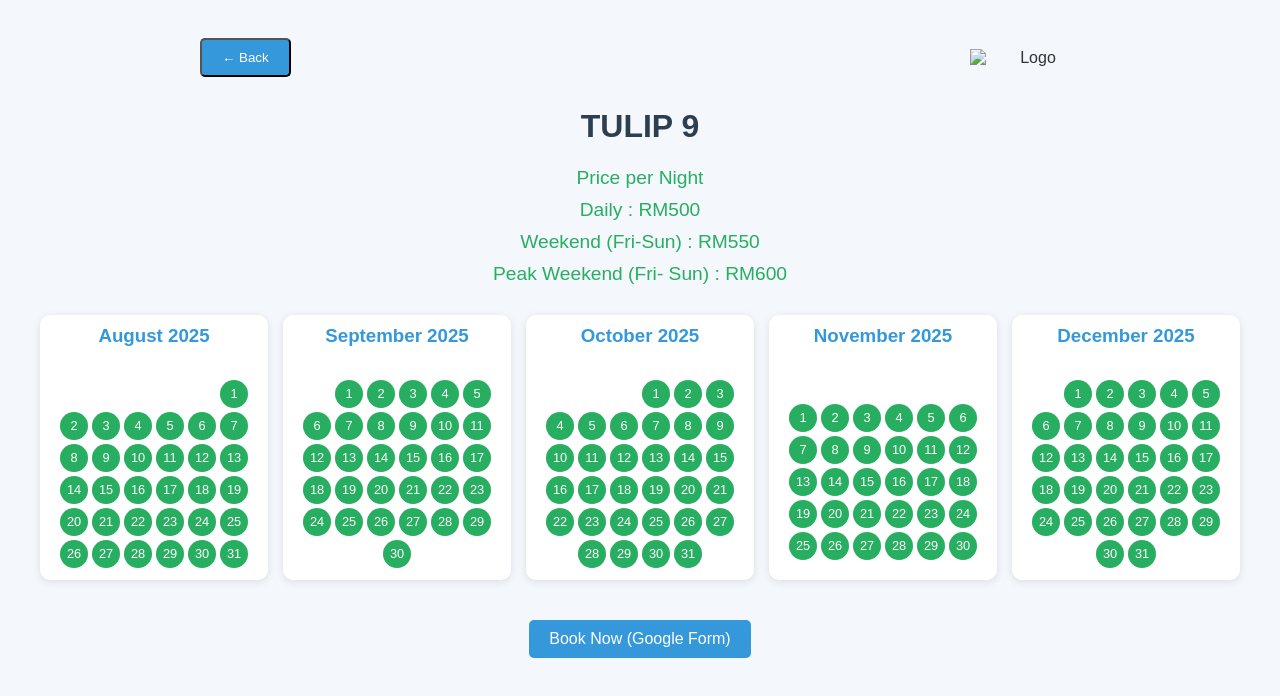
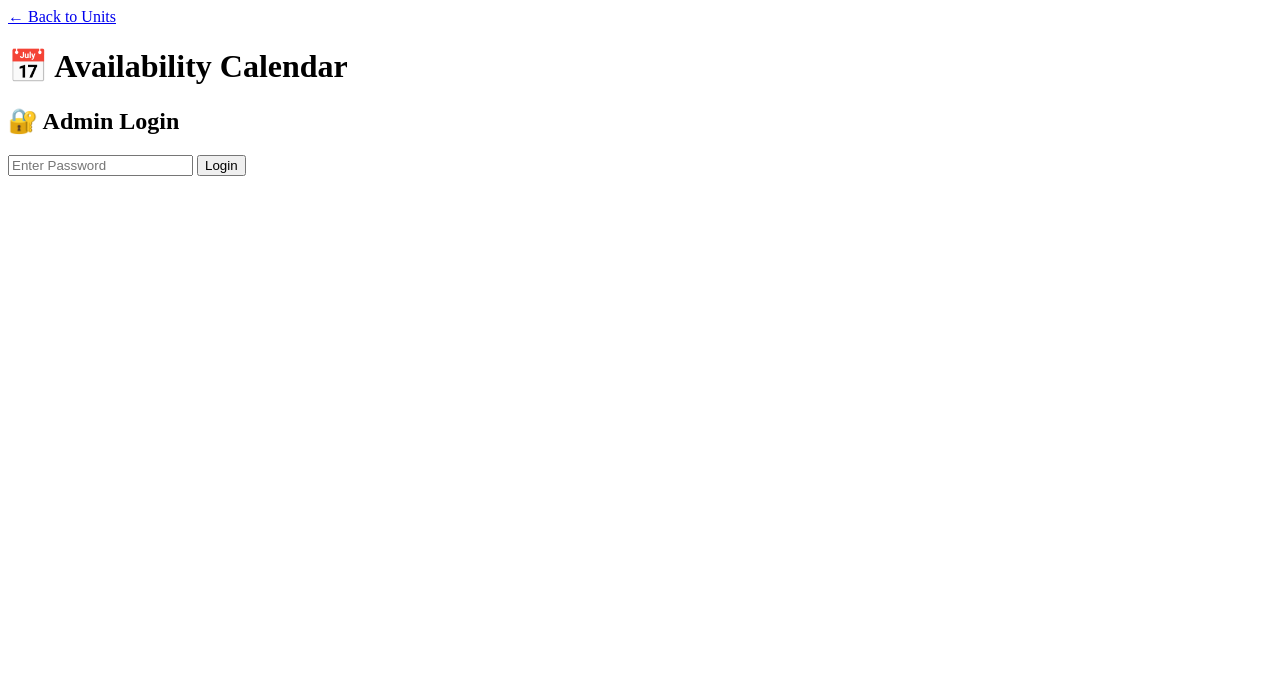
Before and after one commit to rota2903/new-tulip-page, a plain HTML site: page tulip9/index.html in a window 1280 px wide. Drawn offline with Linux system fonts and the light colour scheme; no server answers.

Commit message:
Update index.html

```diff
--- a/tulip9/index.html
+++ b/tulip9/index.html
@@ -3,167 +3,133 @@
 <head>
   <meta charset="UTF-8" />
   <meta name="viewport" content="width=device-width, initial-scale=1.0"/>
-  <title>TULIP 9 : Terrace No.18</title>
+  <title>Unit Calendar</title>
   <style>
-    body {
-      font-family: 'Arial', sans-serif;
-      background: #f4f7fc;
-      color: #333;
-      text-align: center;
-      padding: 20px;
-    }
-    .header {
-      display: flex;
-      justify-content: space-between;
-      align-items: center;
-      max-width: 900px;
-      margin: 0 auto 20px;
-    }
-    .logo {
-      width: 120px;
-    }
-    h1 {
-      color: #2c3e50;
-    }
-    .price {
-      font-size: 1.2em;
-      color: #27ae60;
-      margin: 10px 0;
-    }
-    .calendar {
-      display: grid;
-      grid-template-columns: repeat(5, 1fr);
-      gap: 15px;
-      max-width: 1200px;
-      margin: 30px auto;
-    }
-    .month {
-      background: white;
-      border-radius: 10px;
-      padding: 10px;
-      box-shadow: 0 2px 8px rgba(0,0,0,0.1);
-    }
-    .month h3 {
-      margin-top: 0;
-      color: #3498db;
-    }
-    .day {
-      display: inline-block;
-      width: 28px;
-      height: 28px;
-      line-height: 28px;
-      margin: 2px;
-      border-radius: 50%;
-      font-size: 0.8em;
-    }
-    .available { background: #27ae60; color: white; }
-    .booked { background: #e74c3c; color: white; }
-    .locked { background: #95a5a6; color: white; }
-    .off { color: #ccc; }
-
-    .form-link {
-      margin: 30px 0;
-    }
-    .btn {
-      background: #3498db;
-      color: white;
-      padding: 10px 20px;
-      text-decoration: none;
-      border-radius: 5px;
-      display: inline-block;
-      margin: 10px;
-    }
+    body {{ font-family: Arial, sans-serif; padding: 20px; background: #f8f9fa; max-width: 800px; margin:auto; }}
+    h1 {{ color: #2c3e50; }}
+    table {{ width:100%; border-collapse: collapse; margin:20px 0; }}
+    th, td {{ border:1px solid #ccc; padding:8px; text-align:center; }}
+    .past {{ background:#ccc; color:#777; }}
+    .open {{ background:#2ecc71; color:white; }}
+    .locked {{ background:#95a5a6; color:white; }}
+    .back-btn {{ display:inline-block; margin-bottom:20px; padding:10px 15px; background:#007bff; color:#fff; text-decoration:none; border-radius:5px; }}
   </style>
 </head>
 <body>
-  <div class="header">
-    <a href="../index.html"><button class="btn">← Back</button></a>
-    <img src="../assets/images/logo.png" alt="Logo" class="logo" />
+  <a href="https://rota2903.github.io/new-tulip-page" class="back-btn">← Back to Units</a>
+  <h1>📅 Availability Calendar</h1>
+  <div id="calendar"></div>
+  <div id="adminPanel">
+    <h2>🔐 Admin Login</h2>
+    <input type="password" id="adminPass" placeholder="Enter Password" />
+    <button onclick="checkPassword()">Login</button>
+    <div id="adminContent" style="display:none;">
+      <p><button onclick="logout()">Logout</button></p>
+    </div>
   </div>
 
-  <h1>TULIP 9</h1>
-  <p class="price">Price per Night</p>
-  <p class="price">Daily : RM500</p>
-  <p class="price">Weekend (Fri-Sun) : RM550</p>
-  <p class="price">Peak Weekend (Fri- Sun) : RM600</p>
+<script>
+const BIN_ID = "68ae6d3543b1c97be92c4262";
+const API_URL = `https://api.jsonbin.io/v3/b/${{BIN_ID}}`;
+const MASTER_KEY = ""; // public read-only
+const ADMIN_PASSWORD = "9TulipsCH";
 
-  <div class="calendar" id="calendar">
-    <!-- Calendar will be generated by JS -->
-  </div>
+let isAdminMode = false;
+let bookings = [];
 
-  <div class="form-link">
-    <a href="https://forms.gle/YOUR-GOOGLE-FORM-LINK" target="_blank" class="btn">Book Now (Google Form)</a>
-  </div>
+async function loadBookings() {{
+  try {{
+    const res = await fetch(API_URL, {{ headers: {{ "X-Master-Key": MASTER_KEY }} }});
+    const data = await res.json();
+    bookings = data.record || [];
+    renderCalendar();
+  }} catch (e) {{
+    document.getElementById('calendar').innerHTML = "⚠️ Cannot load calendar.";
+  }}
+}}
 
-  <script>
-    // 🌐 Gist URL (replace with your actual Gist raw URL)
-    const GIST_URL = 'https://gist.githubusercontent.com/YOURNAME/abc123abc123/raw/tulip-bookings.json';
-    const UNIT = 'TULIP9';
+function renderCalendar() {{
+  const calendar = document.getElementById('calendar');
+  const today = new Date();
+  calendar.innerHTML = "";
 
-    // Fetch booking data
-    async function loadBookings() {
-      try {
-        const res = await fetch(GIST_URL + '?t=' + new Date().getTime()); // cache buster
-        const data = await res.json();
-        const unitData = data.find(d => d.unit === UNIT) || { bookings: [], locked: [] };
-        return unitData;
-      } catch (e) {
-        console.error("Failed to load bookings", e);
-        return { bookings: [], locked: [] };
-      }
-    }
+  for (let m=0; m<3; m++) {{
+    const monthDate = new Date(today.getFullYear(), today.getMonth()+m, 1);
+    const year = monthDate.getFullYear();
+    const month = monthDate.getMonth();
+    const daysInMonth = new Date(year, month+1, 0).getDate();
 
-    // Generate 5-month calendar
-    function generateCalendar() {
-      const today = new Date();
-      const container = document.getElementById('calendar');
-      container.innerHTML = '';
+    const monthName = monthDate.toLocaleString('default', {{ month:'long' }});
+    const h3 = document.createElement('h3');
+    h3.textContent = monthName + " " + year;
+    calendar.appendChild(h3);
 
-      for (let i = 0; i < 5; i++) {
-        const monthDate = new Date(today.getFullYear(), today.getMonth() + i, 1);
-        const monthName = monthDate.toLocaleString('default', { month: 'long', year: 'numeric' });
+    const table = document.createElement('table');
+    const header = document.createElement('tr');
+    header.innerHTML = "<th>Su</th><th>Mo</th><th>Tu</th><th>We</th><th>Th</th><th>Fr</th><th>Sa</th>";
+    table.appendChild(header);
 
-        const daysInMonth = new Date(monthDate.getFullYear(), monthDate.getMonth() + 1, 0).getDate();
-        const firstDay = new Date(monthDate.getFullYear(), monthDate.getMonth(), 1).getDay();
+    let row = document.createElement('tr');
+    const firstDay = new Date(year, month, 1).getDay();
+    for (let i=0; i<firstDay; i++) row.appendChild(document.createElement('td'));
 
-        const monthDiv = document.createElement('div');
-        monthDiv.className = 'month';
-        monthDiv.innerHTML = `<h3>${monthName}</h3>`;
+    for (let d=1; d<=daysInMonth; d++) {{
+      const cell = document.createElement('td');
+      cell.textContent = d;
+      const dateStr = `${{year}}-${{String(month+1).padStart(2,'0')}}-${{String(d).padStart(2,'0')}}`;
 
-        // Add empty cells for days before start of month
-        for (let j = 0; j < firstDay; j++) {
-          const span = document.createElement('span');
-          span.className = 'day off';
-          span.textContent = '';
-          monthDiv.appendChild(span);
-        }
+      let status = bookings.find(b => b.date === dateStr)?.status || "open";
+      if (new Date(dateStr) < new Date().setHours(0,0,0,0)) status = "past";
 
-        // Add days
-        for (let day = 1; day <= daysInMonth; day++) {
-          const dateStr = `${monthDate.getFullYear()}-${String(monthDate.getMonth()+1).padStart(2,'0')}-${String(day).padStart(2,'0')}`;
-          const daySpan = document.createElement('span');
-          daySpan.className = 'day available';
-          daySpan.textContent = day;
+      cell.className = status;
 
-          if (unitData.locked.includes(dateStr)) {
-            daySpan.className = 'day locked';
-          } else if (unitData.bookings.some(b => b.date === dateStr)) {
-            daySpan.className = 'day booked';
-          }
+      if (isAdminMode && status !== "past") {{
+        cell.onclick = () => toggleDate(dateStr, status);
+      }}
+      row.appendChild(cell);
+      if ((d+firstDay)%7===0 || d===daysInMonth) {{
+        table.appendChild(row);
+        row = document.createElement('tr');
+      }}
+    }}
+    calendar.appendChild(table);
+  }}
+}}
 
-          monthDiv.appendChild(daySpan);
-        }
+async function toggleDate(dateStr, currentStatus) {{
+  let newStatus = currentStatus==="locked" ? "open" : "locked";
+  bookings = bookings.filter(b => b.date !== dateStr);
+  bookings.push({{ date: dateStr, status: newStatus }});
+  await saveBookings();
+  renderCalendar();
+}}
 
-        container.appendChild(monthDiv);
-      }
-    }
+async function saveBookings() {{
+  await fetch(API_URL, {{
+    method: "PUT",
+    headers: {{ "Content-Type":"application/json", "X-Master-Key": MASTER_KEY }},
+    body: JSON.stringify(bookings)
+  }});
+}}
 
-    // Load and display
-    let unitData = {};
-    loadBookings().then(data => {
-      unitData = data;
-      generateCalendar();
-    });
-  </script>
+function checkPassword() {{
+  const pass = document.getElementById('adminPass').value;
+  if (pass === ADMIN_PASSWORD) {{
+    isAdminMode = true;
+    document.getElementById('adminContent').style.display = "block";
+    document.getElementById('adminPass').style.display = "none";
+  }} else {{
+    alert("Wrong password");
+  }}
+}}
+
+function logout() {{
+  isAdminMode = false;
+  document.getElementById('adminContent').style.display = "none";
+  document.getElementById('adminPass').style.display = "block";
+}}
+
+loadBookings();
+</script>
 </body>
 </html>
```
